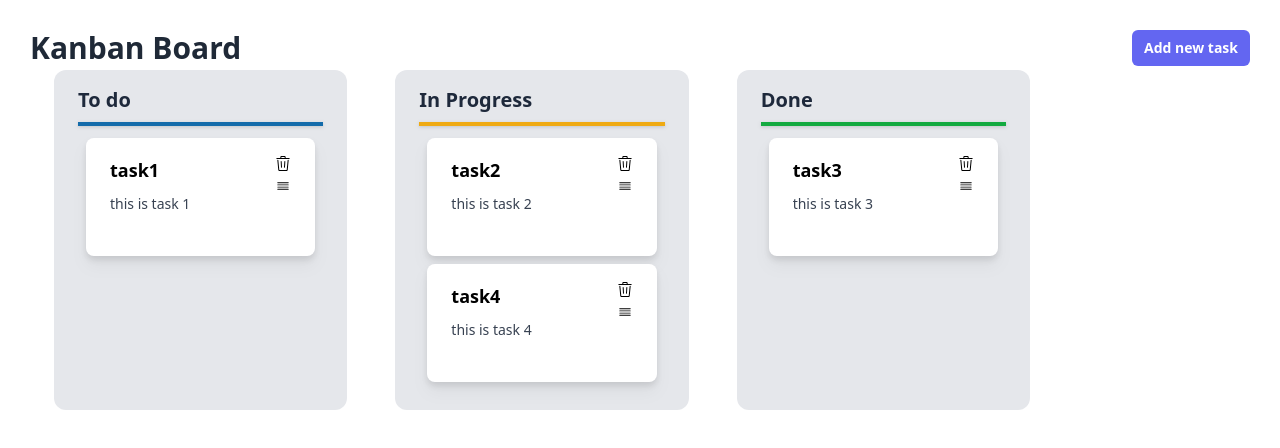
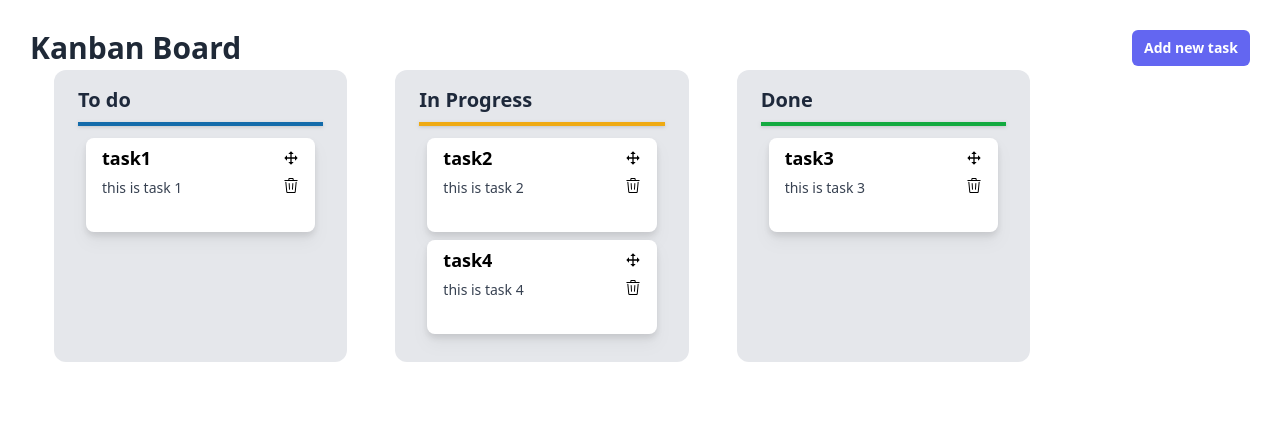
Before and after one commit to swatijain1095/kanban-board, a React (Vite) app: page / in a window 1280 px wide. Shown: the top 448 px of the page. Built offline with nearby package versions, Linux system fonts and the light colour scheme.

Commit message:
updated styling of delete and drag

```diff
--- a/src/components/Task/Task.tsx
+++ b/src/components/Task/Task.tsx
@@ -2,7 +2,7 @@ import { ITask } from "../../types";
 import { useDraggable } from "@dnd-kit/core";
 import { useState } from "react";
 import { GoTrash } from "react-icons/go";
-import { RxDragHandleHorizontal } from "react-icons/rx";
+import { RiDragMove2Fill } from "react-icons/ri";
 
 interface TaskProps extends ITask {
   editTask: (id: string, updates: Partial<ITask>) => void;
@@ -52,8 +52,8 @@ export const Task = ({
           transform ? "absolute" : ""
         }`}
       >
-        <div className="px-6 py-4">
-          <div className="flex flex-row items-center justify-between">
+        <div className="px-4 py-2 flex flex-row items-start justify-between">
+          <div>
             <input
               className="w-full h-[90%] resize-none font-semibold text-lg mb-2 outline-none"
               type="text"
@@ -62,17 +62,6 @@ export const Task = ({
               onChange={(e) => setNewTitle(e.target.value)}
               onBlur={handleBlur}
             />
-            <span className="cursor-grab">
-              <button onClick={handleDelete}>
-                <GoTrash size="1em" />
-              </button>
-              <RxDragHandleHorizontal
-                size="1em"
-                {...listeners}
-                {...attributes}
-              />
-            </span>
-          </div>
 
             <textarea
               className="w-full resize-none text-gray-700 text-sm font-normal outline-none"
@@ -81,6 +70,18 @@ export const Task = ({
               onChange={(e) => setNewDescription(e.target.value)}
               onBlur={handleBlur}
             />
+          </div>
+          <div className="flex flex-col gap-3 pt-1 justify-between items-center">
+            <RiDragMove2Fill
+              className="cursor-grab"
+              size="1em"
+              {...listeners}
+              {...attributes}
+            />
+            <button onClick={handleDelete}>
+              <GoTrash size="1em" />
+            </button>
+          </div>
         </div>
       </div>
       {transform && (
```
Lines whose indentation alone changed are shown as unchanged.
